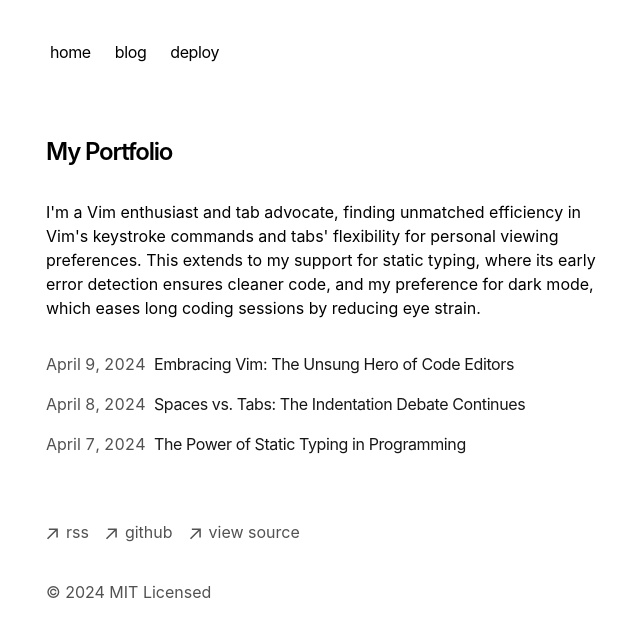
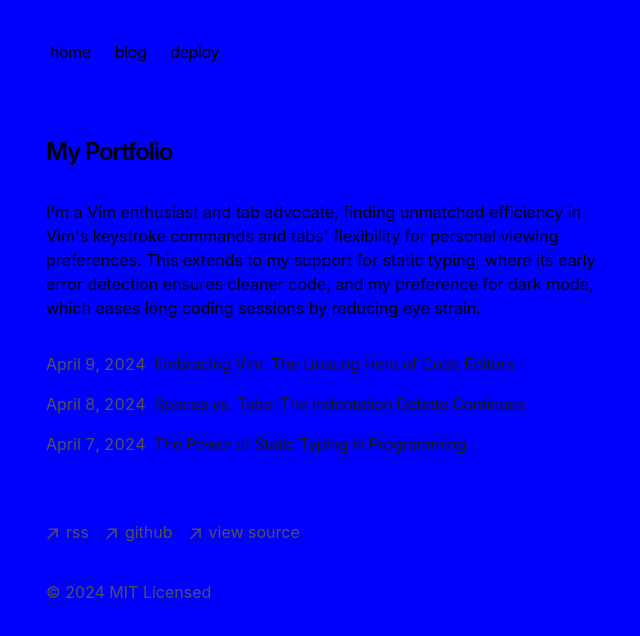
Before and after one commit to JoshWuu/bluevale-robotics-website, a Next.js app: page / in a window 1280 px wide. Shown: the top 636 px of the page, without its empty margins (306-946 px from the left). Built offline with nearby package versions, Linux system fonts and the light colour scheme.

Commit message:
Update global.css

```diff
--- a/app/global.css
+++ b/app/global.css
@@ -26,11 +26,13 @@
   }
   html {
     color-scheme: dark;
+    background-color: #0000FF; /* Set the background color to blue in dark mode */
   }
 }
 
 html {
   min-width: 360px;
+  background-color: #0000FF; /* Set the background color to blue */
 }
 
 .prose .anchor {
```
